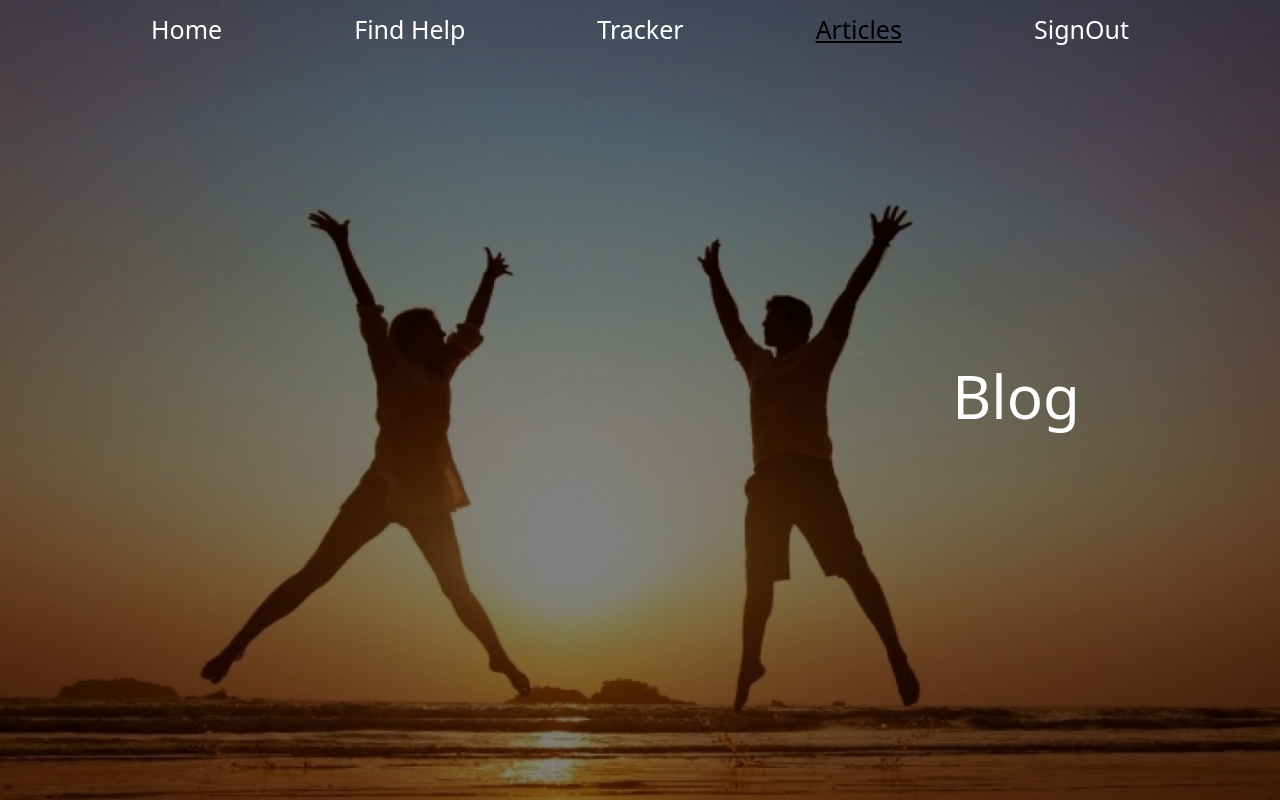
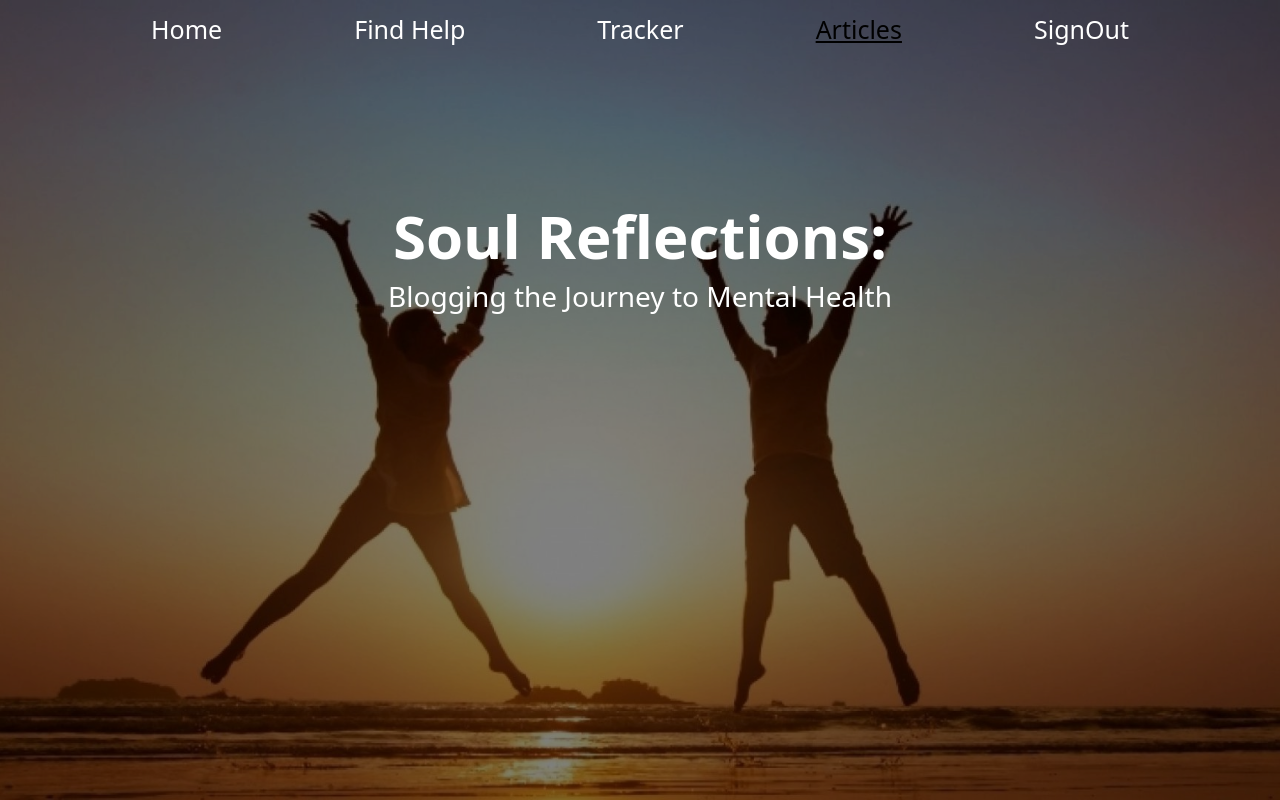
Before and after one commit to hrishikesh8904/miniproject, a React (Create React App) app: page /articles in a window 1280 px wide. Shown: the top 800 px of the page. Built offline with nearby package versions, Linux system fonts and the light colour scheme.

Commit message:
modified:   src/components/Articles.jsx 	modified:   src/index.css

```diff
--- a/src/components/Articles.jsx
+++ b/src/components/Articles.jsx
@@ -21,7 +21,10 @@ function Articles() {
       <Navbarcmp active="articles" />
       <div className="articles-one">
         <img src="happypeople.jpg" alt="" />
-        <h1>Blog</h1>
+        <div className="articles-one-1">
+          <h1>Soul Reflections:</h1>
+          <h3>Blogging the Journey to Mental Health</h3>
+        </div>
       </div>
       <div className="articles-two">
         <div className="articles-two-1">
--- a/src/index.css
+++ b/src/index.css
@@ -136,25 +136,30 @@ code {
 }
 
 .articles-one {
-  position: relative;
-  display: flex;
-  justify-content: right;
   align-items: center;
   filter: drop-shadow(black 0rem 0.2rem 5px);
 }
 
 .articles-one img {
   object-fit: cover;
+  height: 100vh;
   width: 100%;
   filter: brightness(50%);
-  height: 800px;
 }
-
-.articles-one h1 {
+.articles-one-1 {
+  top: 200px;
+  width: 100%;
   position: absolute;
+}
+.articles-one-1 h1 {
   color: white;
-  right: 200px;
   font-size: 60px;
+  font-weight: bolder;
+  text-align: center;
+}
+.articles-one-1 h3 {
+  text-align: center;
+  color: white;
 }
 .articles-two {
   background-color: #47a455c1;
```
